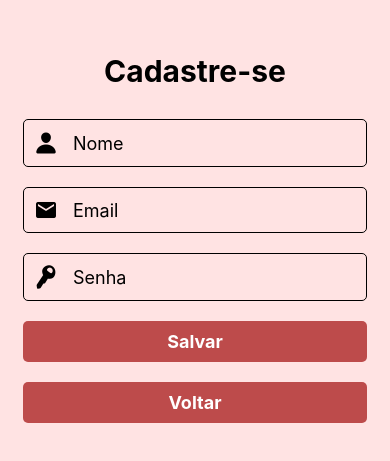
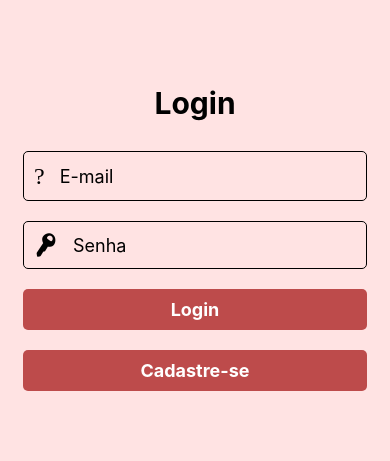
Before and after one commit to Alanakcb/mobile2022, a React Native app: screen /Sair in a window 390 px wide. Shown: the part 179-640 px from the top of the page. Built offline with nearby package versions, Linux system fonts and the light colour scheme.

Commit message:
aula do dia 21/06

```diff
--- a/package.json
+++ b/package.json
@@ -19,9 +19,11 @@
     "@react-navigation/native-stack": "^6.5.2",
     "@react-navigation/stack": "^6.2.1",
     "axios": "^0.27.2",
+    "clear": "^0.1.0",
     "expo": "~44.0.0",
     "expo-location": "~14.0.1",
     "expo-status-bar": "~1.2.0",
+    "lottie-ios": "3.2.3",
     "lottie-react-native": "5.0.1",
     "react": "17.0.1",
     "react-dom": "17.0.1",
--- a/src/screens/Login/index.tsx
+++ b/src/screens/Login/index.tsx
@@ -15,27 +15,28 @@ import { IResponse } from "../../interfaces/Response.interface";
 import { LoginTypes } from "../../types/Screen.types";
 import { AxiosError } from "axios";
 
-export default function Cadastrar({ navigation }: LoginTypes) {
-  const { register } = useAuth();
-  const [data, setData] = useState<IRegister>();
+export default function Login({ navigation }: LoginTypes) {
+  const { signIn } = useAuth();
+  const [data, setData] = useState<IAuthenticate>();
   const [isLoading, setIsLoading] = useState(true);
-  function handleLogin() {
-    navigation.navigate("Login");
+  function handleCadastrar() {
+    navigation.navigate("Cadastrar");
   }
-  function handleChange(item: IRegister) {
+  function handleChange(item: IAuthenticate) {
     setData({ ...data, ...item });
   }
-  async function handleRegister(){
+  async function handleSignIn(){
     try{
       setIsLoading(true);
-      if(data?.email && data.name && data.password){
-        await register(data);
+      if(data?.email && data.password){
+        await signIn(data);
       }else{
         Alert.alert("Preencha todos os campos!!!");
+        setIsLoading(false);
       }
     } catch (error){
       const err = error as AxiosError;
-      const data = err.response?.data as IResponse;
+      const data = err.response?.data as IUser;
       let message = "";
       if (data.data){
         for (const [key, value] of Object.entries(data.data)){
@@ -43,37 +44,22 @@ export default function Cadastrar({ navigation }: LoginTypes) {
         }
       }
       Alert.alert(`${data.message} ${message}`);
-    }finally{
       setIsLoading(false);
     }
   }
   useEffect(() => {
-    setTimeout(() => {
       setIsLoading(false);
-    }, 500);
   }, []);
 
   return (
-    <>
-      {isLoading ? (
-        <LoadingComp/>
-      ) : (
         <View style={styles.container}>
             <KeyboardAvoidingView>
-              <Text style={styles.title}>Cadastre-se</Text>
+              <Text style={styles.title}>Login</Text>
               <View style={styles.formRow}>
-                <Ionicons name="person" style={styles.icon} />
+                <Ionicons name="email" style={styles.icon} />
                 <TextInput
                   style={styles.input}
-                  placeholder="Nome"
-                  onChangeText={(i) => handleChange({ name: i })}
-                />
-              </View>
-              <View style={styles.formRow}>
-                <MaterialIcons name="email" style={styles.icon} />
-                <TextInput
-                  style={styles.input}
-                  placeholder="Email"
+                  placeholder="E-mail"
                   keyboardType="email-address"
                   autoCapitalize="none"
                   onChangeText={(i) => handleChange({ email: i })}
@@ -89,15 +75,13 @@ export default function Cadastrar({ navigation }: LoginTypes) {
                   onChangeText={(i) => handleChange({ password: i })}
                 />
               </View>
+              <ButtonComp title="Login" type="primary" onPress={handleSignIn}/>
               <ButtonComp
-                title="Salvar"
-                type="primary"
-                onPress={handleRegister}
+              title="Cadastre-se"
+              type="primary"
+              onPress={handleCadastrar}
               />
-              <ButtonComp title="Voltar" type="primary" onPress={handleLogin} />
             </KeyboardAvoidingView>
         </View>
-      )}
-    </>
    );
 }
```
Also changed, not shown: eas.json (+11 -1 lines), src/screens/Sair/index.tsx (added, +32 -0 lines), 1 other file (tests, documents, lock files or other folders).
